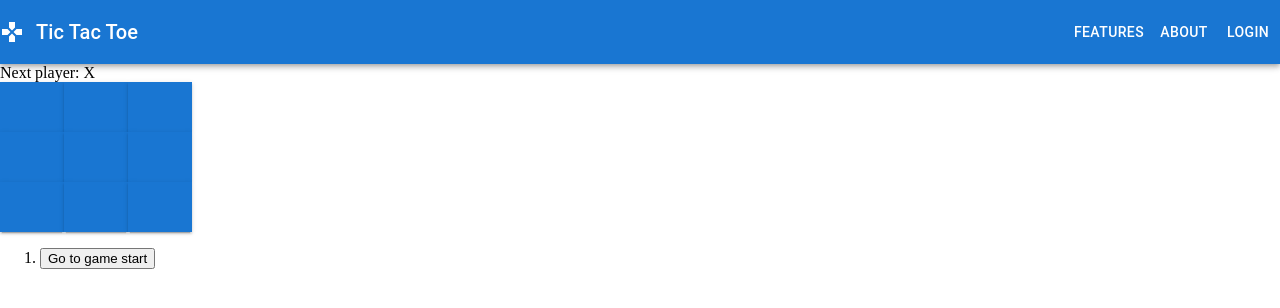
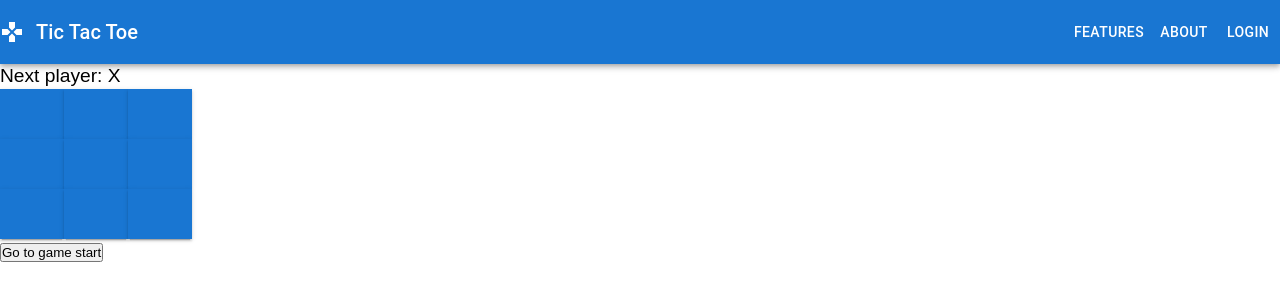
Before and after one commit to Domar95/tic-tac-toe, a React (Create React App) app in the folder client/: page / in a window 1280 px wide. Shown: the top 308 px of the page. Built offline with nearby package versions, Linux system fonts and the light colour scheme.

Commit message:
style: add global styles

```diff
--- a/client/src/index.scss
+++ b/client/src/index.scss
@@ -1,3 +1,11 @@
+* {
+  box-sizing: border-box;
+  margin: 0;
+  padding: 0;
+}
+
 body {
-  margin: 0;
+  font-size: 1.2rem;
+  line-height: 1.3;
+  font-family: 'Poppins', sans-serif;
 }
```
